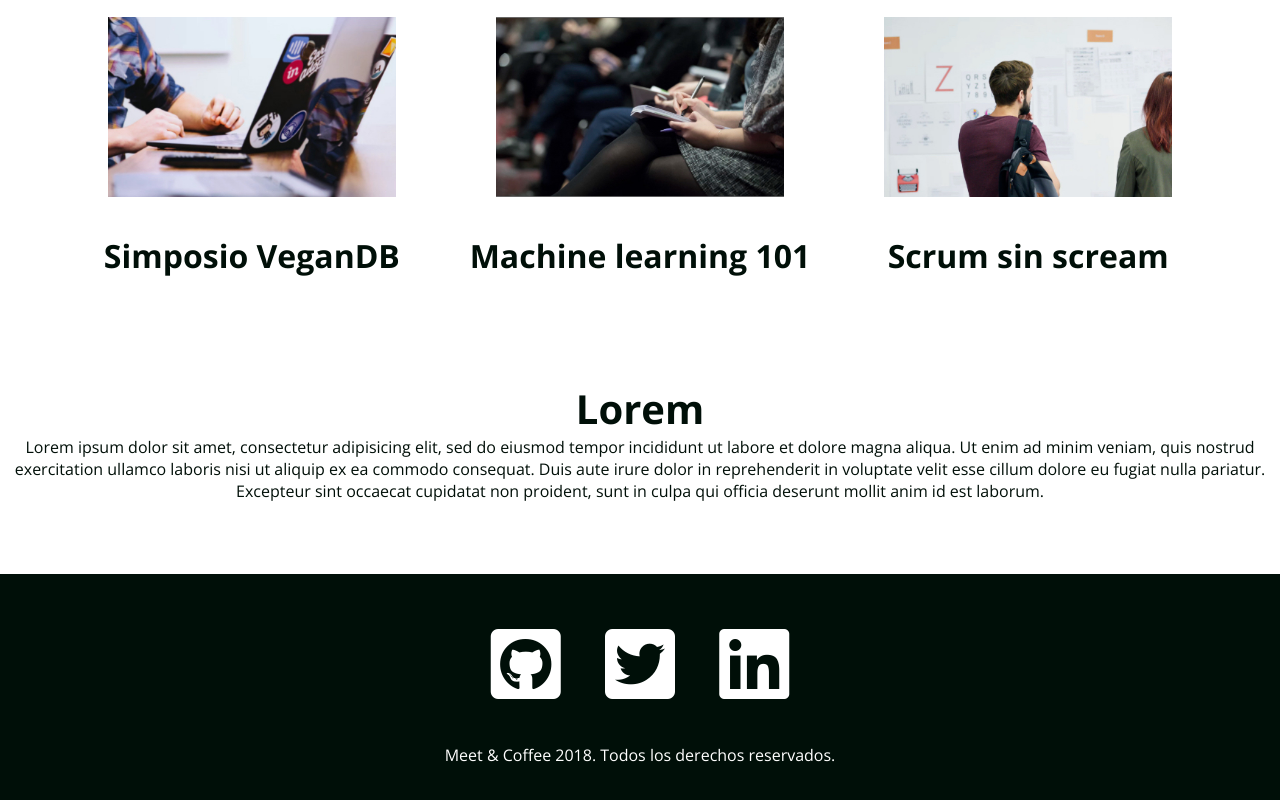
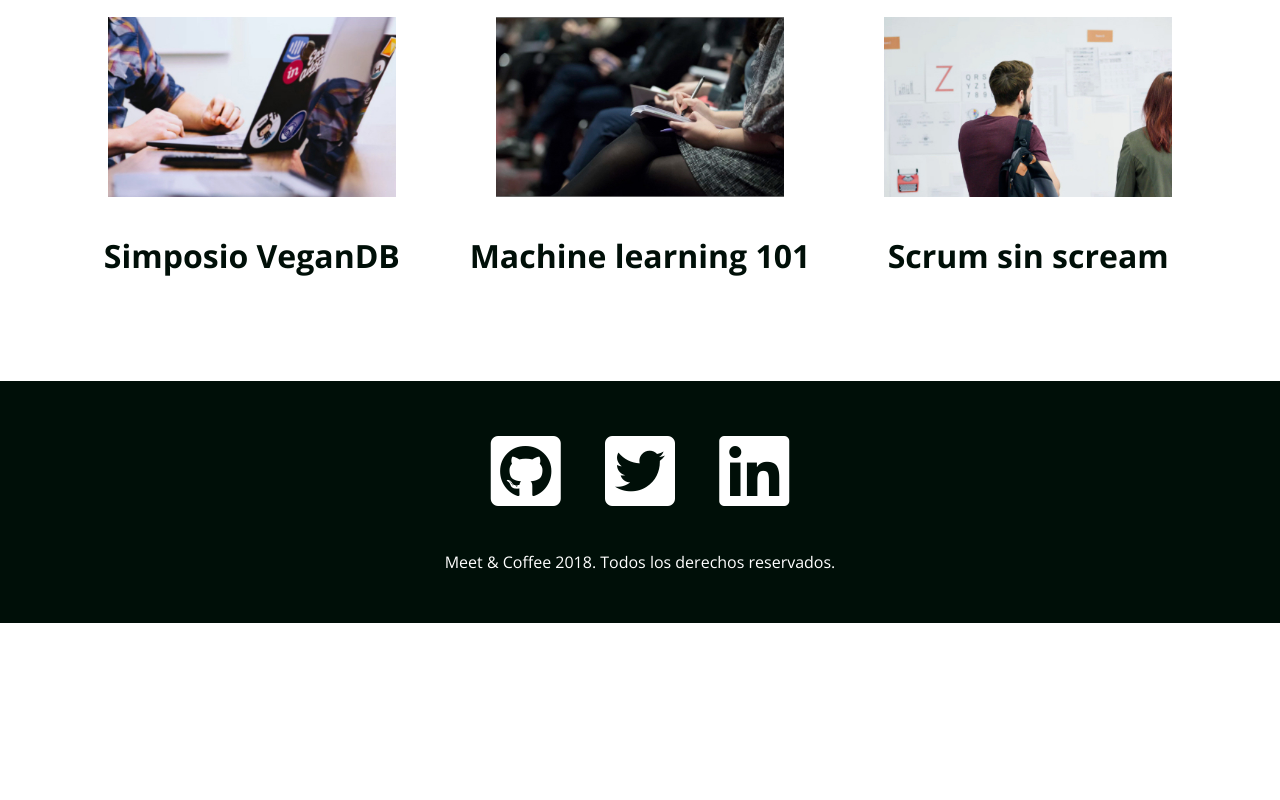
Before and after one commit to JosefinaRamdohr/DL1.meet_and_coffee, a plain HTML site: page index.html in a window 1280 px wide. Shown: the part 1547-2347 px from the top of the page. After the commit the page ends 2170 px from the top, so only its background shows below. Drawn offline with nearby package versions, Linux system fonts and the light colour scheme.

Commit message:
eliminación sección final de prueba

```diff
--- a/index.html
+++ b/index.html
@@ -74,10 +74,6 @@ integrity="sha384-UHRtZLI+pbxtHCWp1t77Bi1L4ZtiqrqD80Kn4Z8NTSRyMA2Fd33n5dQ8lWUE00
 </article>
 </section>
 
-<section>
-  <h2>Lorem</h2>
-  <p>Lorem ipsum dolor sit amet, consectetur adipisicing elit, sed do eiusmod tempor incididunt ut labore et dolore magna aliqua. Ut enim ad minim veniam, quis nostrud exercitation ullamco laboris nisi ut aliquip ex ea commodo consequat. Duis aute irure dolor in reprehenderit in voluptate velit esse cillum dolore eu fugiat nulla pariatur. Excepteur sint occaecat cupidatat non proident, sunt in culpa qui officia deserunt mollit anim id est laborum.</p>
-</section>
 <footer id="contacto" class="oscuro">
   <a href="https://github.com"><i class="fab fa-github-square fa-5x"></i></a>
   <a href="https://twitter.com"><i class="fab fa-twitter-square fa-5x"></i></a>
```
